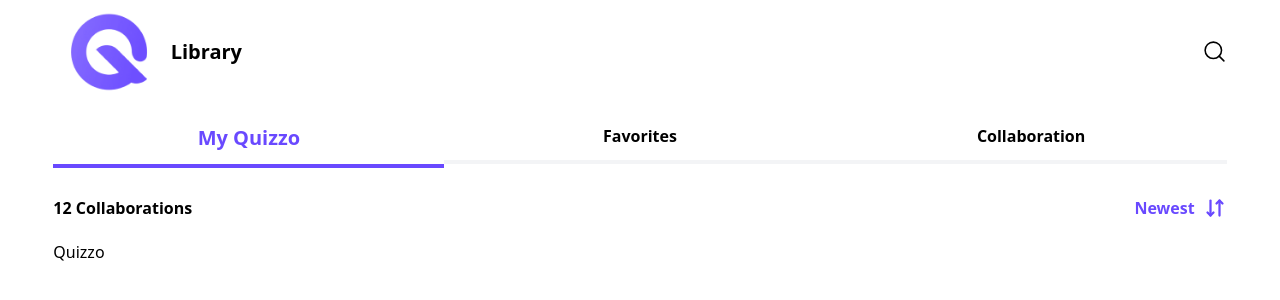
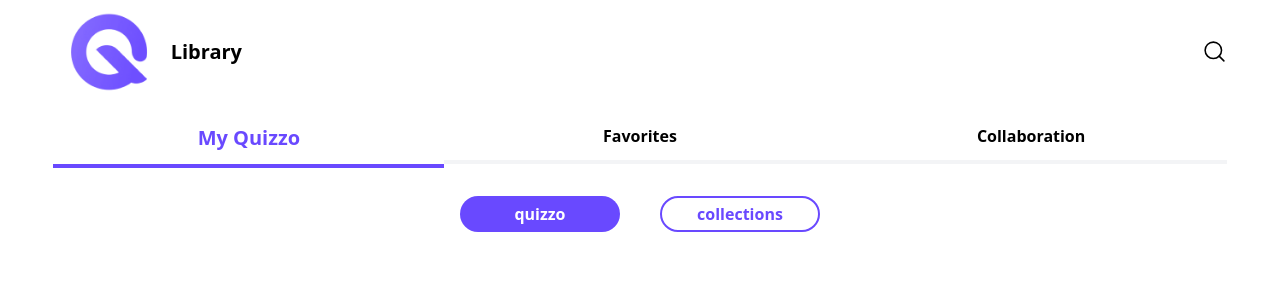
Before and after one commit to smartcollins/quizzico, a React (Create React App) app: page /library/Quizzo in a window 1280 px wide. Shown: the top 300 px of the page. Built offline with nearby package versions, Linux system fonts and the light colour scheme.

Commit message:
Feat: update favorite page

```diff
--- /dev/null
+++ b/src/components/library/Button.jsx
@@ -0,0 +1,18 @@
+const Button = ({ text, btnHandler, handler }) => {
+    return (
+      <button
+        onClick={btnHandler}
+        // to={path}
+        className={`text-center w-40 px-3 font-semibold py-1 rounded-full
+         border-spacing-5 ${
+           handler === text
+             ? "bg-purple text-white"
+             : "text-purple bg-white border-2 border-purple"
+         }`}
+      >
+        {text}
+      </button>
+    );
+  };
+
+ export default Button
--- a/src/components/library/Collabo.jsx
+++ b/src/components/library/Collabo.jsx
@@ -1,8 +1,11 @@
 import React from 'react'
+import Header from './Header'
 
 const Collabo = () => {
   return (
-    <div>Collabo</div>
+    <div>
+      <Header caption={"20 collaboration"} iconText={"newest"}/>
+    </div>
   )
 }
 
--- /dev/null
+++ b/src/components/library/Favorite.jsx
@@ -0,0 +1,36 @@
+import React from 'react';
+import bimage from '../../images/bookbg.jpg';
+import bimage2 from '../../images/sch-10.png';
+import img1 from '../../images/know-1.png';
+import img2 from '../../images/know-2.png';
+import img3 from '../../images/know-3.png';
+import img4 from '../../images/know-4.png';
+
+const Favorite = ({image, img1, img2, img3, img4, img5, img6}) => {
+  return (
+    <div className="my-5 max-sm:my-1">
+    <div className="flex gap-3 max-sm:gap-1 rounded-xl shadow-md h-40  overflow-hidden">
+      <div className="h-full basis-1/2">
+        <img src={image} alt="" className="h-full w-full  shrink-0"/>
+      </div>
+      <div className="w-auto space-y-3 px-2 py-3 flex flex-col justify-between max-sm:w-2/4">
+        <h2 className="text-2xl max-sm:text-sm font-semibold keep-words capitalize max-sm:truncat max-sm:overflow-y-scroll">guess the name of the standard question</h2>
+        <p className='font-semibold max-sm:text-sm flex items-center text-zinc-500'>5 days ago <span className='w-2 h-2 mx-3 max-sm:m-1 mt-1 rounded-full block bg-zinc-600'></span> 837 plays</p>
+        <div className="flex gap-3 capitalize items-center max-sm:overflow-x-scroll">
+          <div className="flex overflow-hidden">
+            <img src={img1} alt="" className="w-8 h-8 rounded-full " />
+            <img src={img2} alt="" className="-ml-3 rounded-full w-8 h-8 " />
+            <img src={img3} alt="" className="w-8 h-8 -ml-3 rounded-full" />
+            <img src={img4} alt="" className="w-8 h-8 -ml-3 rounded-full" />
+            <img src={img5} alt="" className="w-8 h-8 -ml-3 rounded-full" />
+            <img src={img6} alt="" className="w-8 h-8 -ml-3 rounded-full" />
+          </div>
+          <p className="text-sm  font-bold max-sm:overflow-scroll">10 collaborators</p>
+        </div>
+      </div>
+    </div>
+  </div>
+  )
+}
+
+export default Favorite
--- a/src/components/library/Favorites.jsx
+++ b/src/components/library/Favorites.jsx
@@ -1,8 +1,30 @@
-import React from 'react'
+import React from 'react';
+import Header from './Header';
+import Favorite from './Favorite';
+import image from '../../images/bookbg.jpg';
+import bimage2 from '../../images/sch-10.png';
+import img1 from '../../images/know-1.png';
+import img2 from '../../images/know-2.png';
+import img3 from '../../images/know-3.png';
+import img4 from '../../images/know-4.png';
+import img5 from '../../images/mini-img2.png';
+import img6 from '../../images/mini-img4.png';
+const miniImage = {image, img1, img2, img3, img4, img5, img6}
 
 const Favorites = () => {
   return (
-    <div>Favorites</div>
+    <div>
+      <Header caption={"38 favorites"} iconText={"default"}/>
+      <section className='grid grid-cols-2 max-md:grid-cols-1 gap-3 max-sm:gap-1'>
+        <Favorite {...miniImage}/>
+        <Favorite {...miniImage}/>
+        <Favorite {...miniImage}/>
+        <Favorite {...miniImage}/>
+        <Favorite {...miniImage}/>
+        <Favorite {...miniImage}/>
+
+      </section>
+    </div>
   )
 }
 
--- a/src/components/library/Header.jsx
+++ b/src/components/library/Header.jsx
@@ -2,11 +2,11 @@
 import React from 'react'
 import { cssValues } from '../../assets/staticValues'
 
-const Header = () => {
+const Header = ({caption, iconText}) => {
   return (
-    <div className='capitalize font-semibold flex justify-between w-full my-5'>
-        <h2>12 collaborations</h2>
-        <h2 className='text-purple flex items-center gap-2 cursor-pointer'>newest <ArrowsDownUp weight="bold" size={cssValues.iconSize}/></h2>
+    <div className='capitalize font-semibold flex justify-between w-full my-5 max-sm:mt-30 max-sm:pt-32'>
+        <h2>{caption}</h2>
+        <h2 className='text-purple flex items-center gap-2 cursor-pointer'>{iconText} <ArrowsDownUp weight="bold" size={cssValues.iconSize}/></h2>
     </div>
   )
 }
--- a/src/components/library/Quizzo.jsx
+++ b/src/components/library/Quizzo.jsx
@@ -1,9 +1,30 @@
-import React from 'react'
+import React, { useState } from "react";
+import Button from "./Button";
+import Quiz from "./Favorite";
 
 const Quizzo = () => {
+  const [handler, setHandler] = useState("quizzo");
+
+  const btnHandler = (targetId) => setHandler(targetId);
   return (
-    <div>Quizzo</div>
-  )
-}
+    <div>
+     <div className="flex gap-10 max-sm:gap-6 justify-center mt-5 mb-3">
+     <Button
+        text={"quizzo"}
+        handler={handler}
+        btnHandler={() => btnHandler("quizzo")}
+      />
+      <Button
+        text={"collections"}
+        handler={handler}
+        btnHandler={() => btnHandler("collections")}
+      />
+     </div>
+      <div className="grid grid-cols-2 max-md:grid-cols-1 gap-3">
 
-export default Quizzo
+      </div>
+    </div>
+  );
+};
+
+export default Quizzo;
--- a/src/pages/Library.jsx
+++ b/src/pages/Library.jsx
@@ -10,10 +10,12 @@
     setActive(id);
   };
   return (
-    <main className="w-full flex justify-center">
-      <div
-        className="w-11/12 max-sm:fixed max-sm:top-0
-    max-sm:w-full max-sm:px-2 bg-white  max-sm:left-0 max-sm:right-0 max-sm:mx-auto"
+    <main className="w-full flex justify-center min-h-screen">
+     <div className="w-11/12 ">
+     <div
+        className="max-sm:fixed max-sm:top-0
+        max-sm:w-full max-sm:px-2 bg-white  max-sm:left-0
+        max-sm:right-0 max-sm:mx-auto"
       >
         <Nav />
 
@@ -23,23 +25,23 @@
             id={"Quizzo"}
             handler={() => handler("Quizzo")}
             active={active}
-          />
+            />
           <Menu
             title={"favorites"}
             id={"Favorites"}
             handler={() => handler("Favorites")}
             active={active}
-          />
+            />
           <Menu
             title={"collaboration"}
             id={"Collaboration"}
             handler={() => handler("Collaboration")}
             active={active}
-          />
+            />
         </nav>
-        <Header/>
-        <Outlet/>
-      </div>
+        </div>
+        <Outlet className="bg-green-600"/>
+     </div>
     </main>
   );
 };
```
